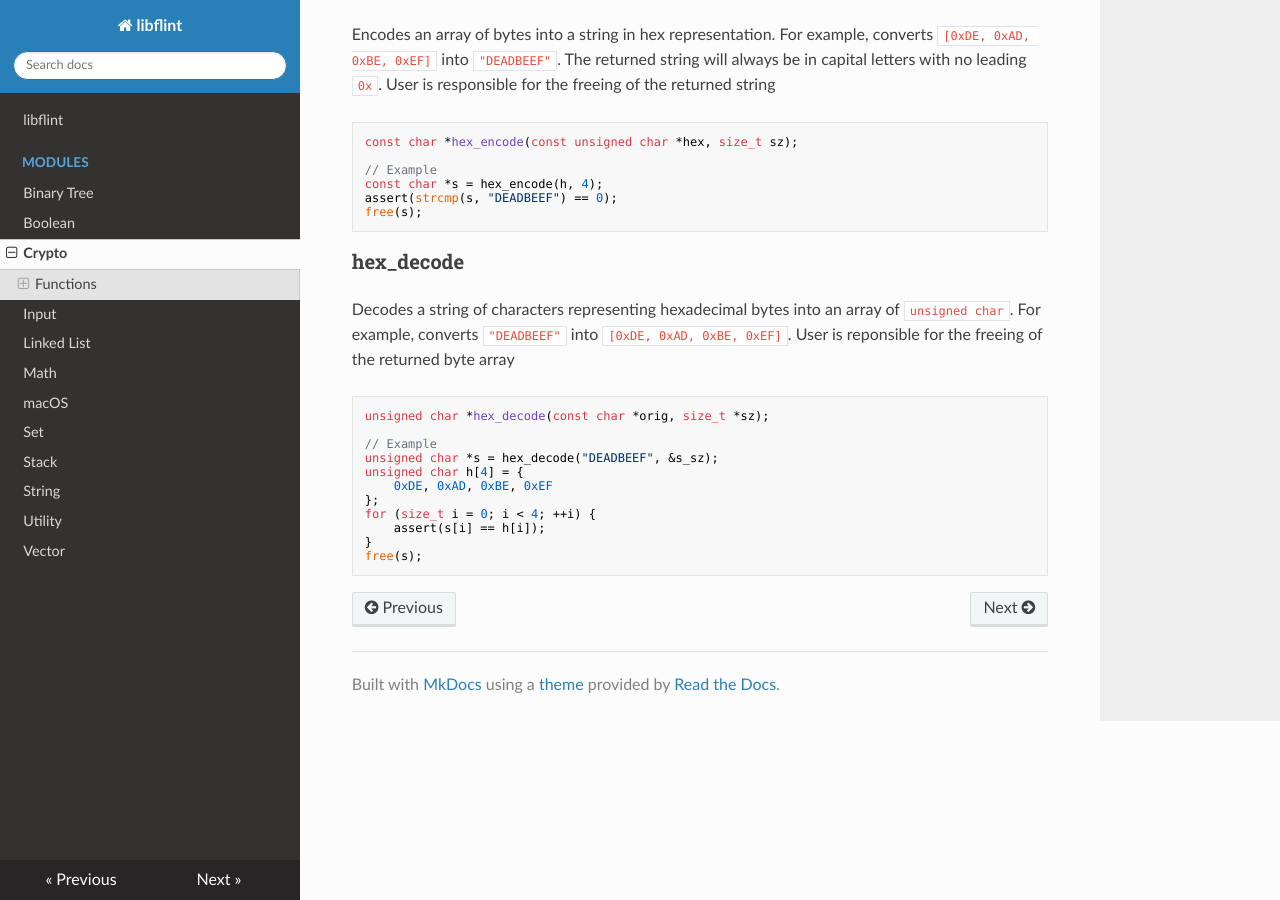
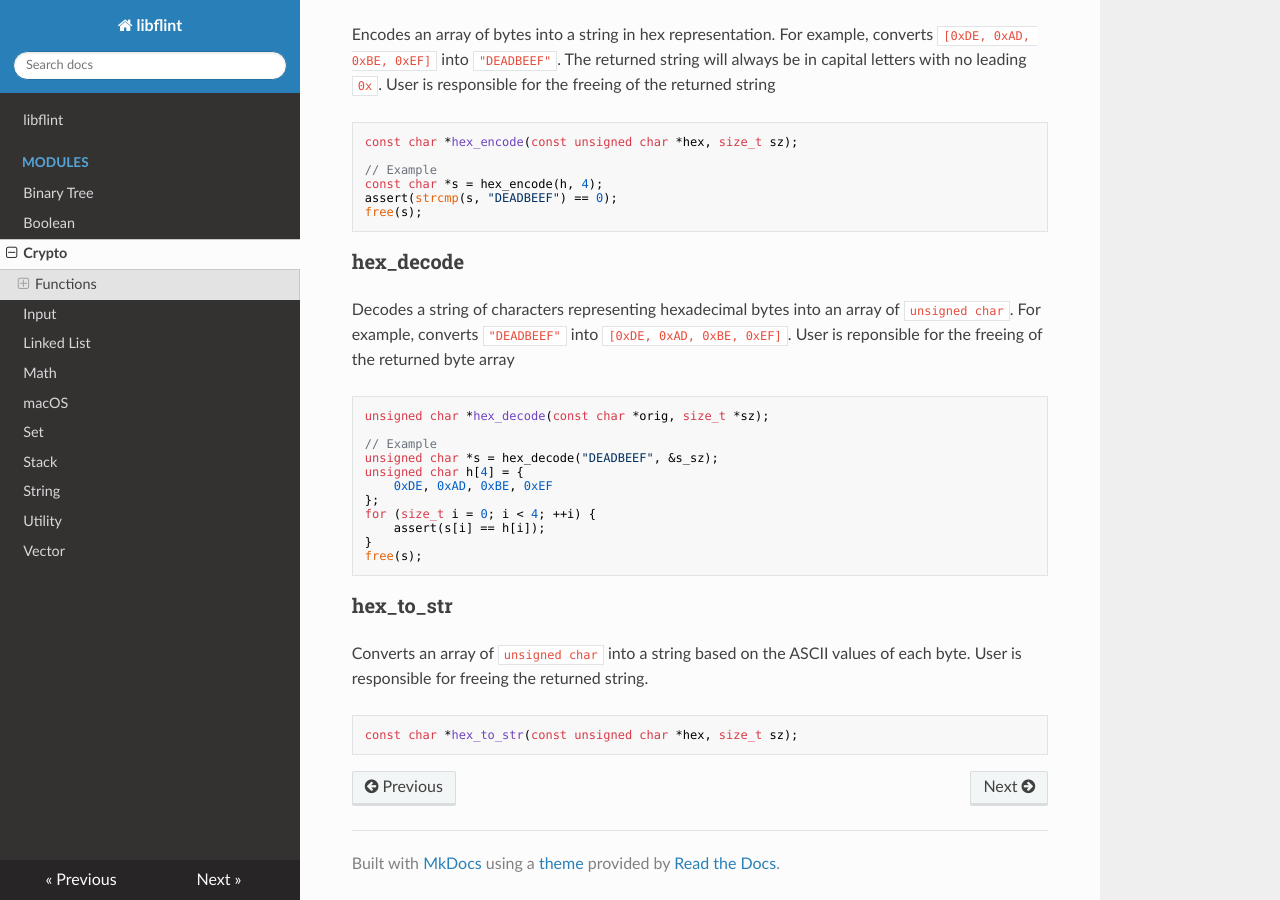
Before and after one commit to fputs/libflint, an MkDocs documentation site: the page built from docs/crypto.md, in a window 1280 px wide and 900 px high, scrolled down 675 px. Built offline with MkDocs 1.6.1, drawn with Linux system fonts in a browser that asks for light colours; nearby versions of some CDN libraries.

Commit message:
add hex_to_str

````diff
--- a/docs/crypto.md
+++ b/docs/crypto.md
@@ -57,3 +57,12 @@ for (size_t i = 0; i < 4; ++i) {
 }
 free(s);
 ```
+
+### hex_to_str
+
+Converts an array of `unsigned char` into a string based on the ASCII values of each byte. User is
+responsible for freeing the returned string.
+
+```c
+const char *hex_to_str(const unsigned char *hex, size_t sz);
+```
````
Also changed, not shown: 3 other files.
